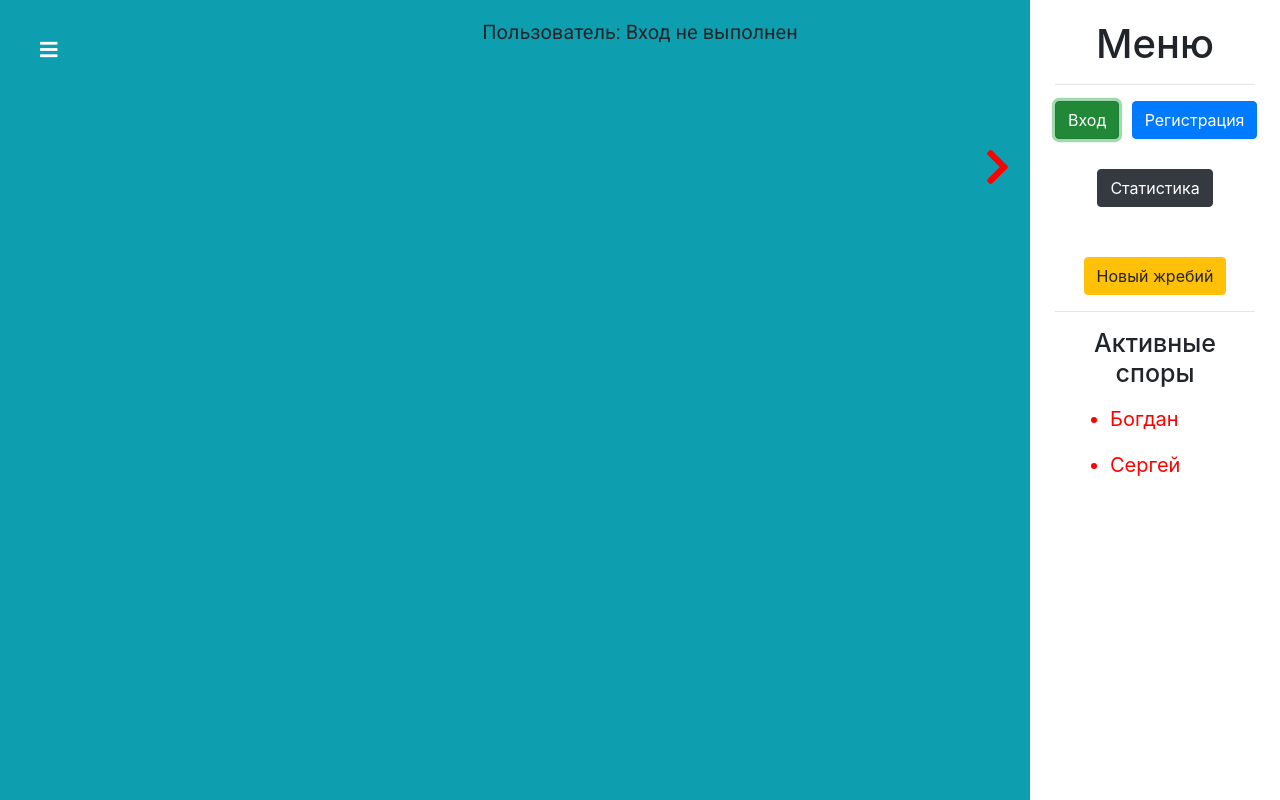
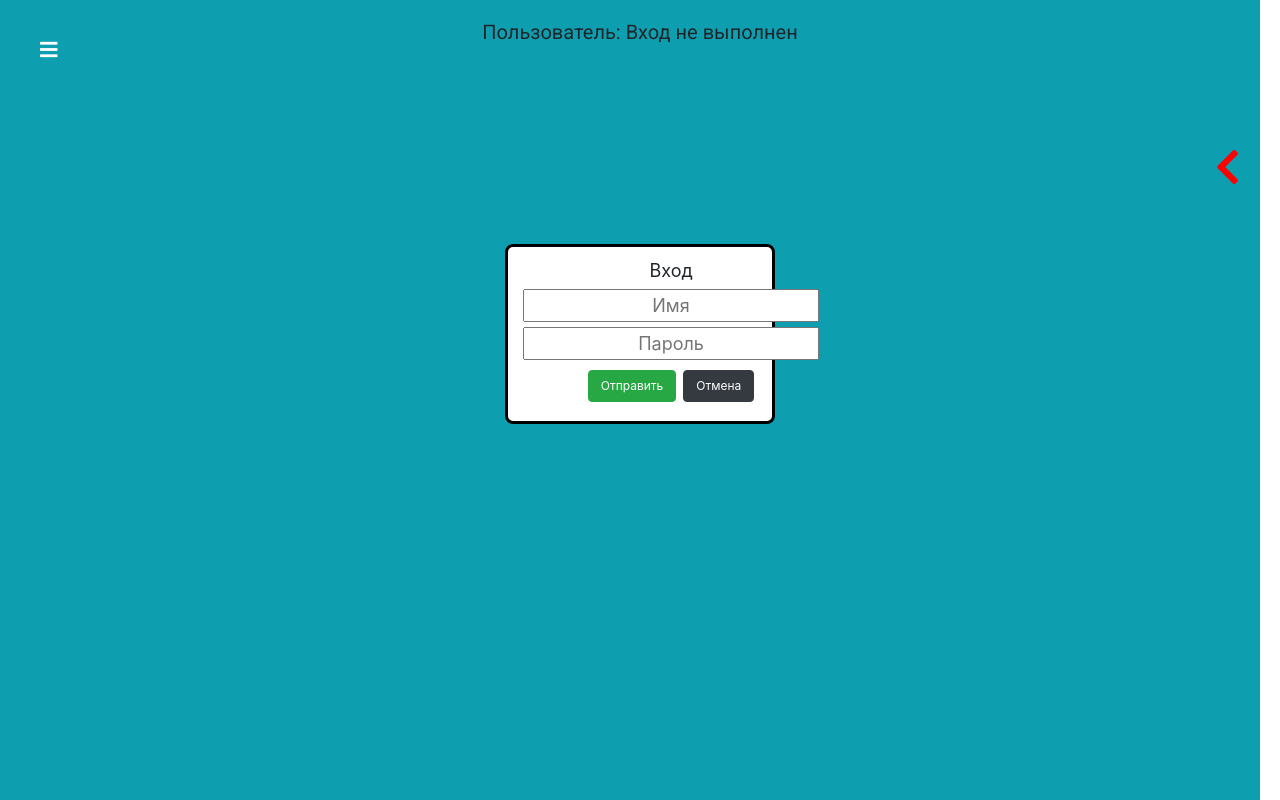
Before and after one commit to BogdanMarchukov/Ker_Geo, a React (Create React App) app: page /lot in a window 1280 px wide. Both pictures are taken after a click on the button "Вход". Built offline with nearby package versions, Linux system fonts and the light colour scheme.

Commit message:
21.12.2020

```diff
--- /dev/null
+++ b/src/page/Lot/ContextLot/ContextLot.js
@@ -0,0 +1,33 @@
+import React, {useContext} from 'react';
+import Axios from "axios";
+import {useMenu} from "../LotMenuToggle/ContextMenuToggle/ContextMenuToggle";
+
+const LotContext = React.createContext()
+
+export const useLot = () => useContext(LotContext)
+
+
+export const LotProvider = ({children}) => {
+    const {activeUser} = useMenu()
+    const newLot = async () => {
+
+        try {
+            const response = await Axios.post('https://geo-ker.firebaseio.com/lot/active.json', {activeUser})
+            localStorage.setItem('activeLot', response.data.name)
+        } catch (e) {
+            alert(e)
+        }
+    }
+
+
+    return (
+        <LotContext.Provider value={{
+            newLot
+        }}
+
+        >
+            {children}
+        </LotContext.Provider>
+    );
+
+};
--- /dev/null
+++ b/src/page/Lot/Login/Login.js
@@ -0,0 +1,53 @@
+import React from 'react';
+import {Button, Container} from "react-bootstrap";
+import classes from "./Login.module.css"
+import {useMenu} from "../LotMenuToggle/ContextMenuToggle/ContextMenuToggle";
+
+const Login = () => {
+    const {login} = useMenu()
+    const {openLogin} = useMenu()
+    const {loginNameInputHandler} = useMenu()
+    const {loginPasswordInputHandler} = useMenu()
+    const {LoginLoading} = useMenu()
+    const {loginCheck} = useMenu()
+
+    if (login === true) {
+        return (
+            <Container className={classes.window}>
+                <form>
+                    <label> {LoginLoading}
+                        <input
+                            onChange={loginNameInputHandler}
+                            placeholder='Имя'
+                        />
+                        <input
+                            onChange={loginPasswordInputHandler}
+                            placeholder='Пароль'
+                        />
+                        <div className={classes.btn}>
+                            <Button
+                                onClick={loginCheck}
+                                className={classes.btn1}
+                                variant='success'
+                            >
+                                Отправить
+                            </Button>
+
+                            <Button
+                                onClick={openLogin}
+                                variant='dark'
+                            >
+                                Отмена
+                            </Button>
+                        </div>
+                    </label>
+                </form>
+            </Container>
+        );
+    } else return null
+
+
+};
+
+
+export default Login;
--- /dev/null
+++ b/src/page/Lot/Login/Login.module.css
@@ -0,0 +1,34 @@
+.window {
+    margin-top: 200px;
+    width: 270px;
+    height: 180px;
+    background: white;
+    border: solid black;
+    border-radius: 8px;
+}
+
+.window label  {
+    text-align: center;
+    font-size: 18px;
+    margin: 10px auto;
+}
+
+.window input {
+    text-align: center;
+    margin-top: 5px;
+}
+
+.btn {
+    display: flex;
+    justify-content: center;
+    margin-top: 10px;
+
+}
+
+.btn button {
+    font-size: 12px;
+}
+
+.btn1 {
+    margin-right: 7px;
+}
--- a/src/page/Lot/Lot.js
+++ b/src/page/Lot/Lot.js
@@ -5,6 +5,8 @@ import Toggle from "./LotMenuToggle/Toggle/Toggle";
 import {MenuProvider} from "./LotMenuToggle/ContextMenuToggle/ContextMenuToggle";
 import RegistrationWindow from "./RegistrationWindow/RegistrationWindow";
 import Username from "./Username/Username";
+import Login from "./Login/Login";
+import {LotProvider} from "./ContextLot/ContextLot";
 
 
 const Lot = () => {
@@ -13,9 +15,13 @@ const Lot = () => {
         <div className={classes.lot}>
             <MenuProvider>
                 <Username/>
-                <LotMenuToggle/>
                 <Toggle/>
                 <RegistrationWindow/>
+                <Login/>
+
+                <LotProvider>
+                    <LotMenuToggle/>
+                </LotProvider>
             </MenuProvider>
         </div>
     );
--- a/src/page/Lot/LotMenuToggle/ContextMenuToggle/ContextMenuToggle.js
+++ b/src/page/Lot/LotMenuToggle/ContextMenuToggle/ContextMenuToggle.js
@@ -14,6 +14,11 @@ export const MenuProvider = ({children}) => {
     const [icon, setIcon] = useState("fas fa-chevron-right") // state toggle
     const [registration, setRegistration] = useState(false) // state Registration
     const [activeUser, setActiveUser] = useState('Вход не выполнен') // активный пользователь
+    const [login, setLogin] = useState(false) // окно Login
+    const [loginName, setLoginName] = useState('') // данные из input Login
+    const [loginPassword, setLoginPassword] = useState('') // данные из input Login
+    const [LoginLoading, setLoginLoading] = useState('Вход') // Загрузка данных
+
 
     // функция открытия/закрытия меню-жребий
     const toggle = () => setCls(prevState => {
@@ -27,9 +32,56 @@ export const MenuProvider = ({children}) => {
         }
     })
 
+    // открытие окна Login
+    const openLogin = () => {
+        if (registration === true) {
+            setRegistration(false)
+        }
+        toggle()
+        setLogin(prev => !prev)
+        setLoginLoading('Вход')
+    }
+
+    // запись в state loginName из input Login
+    const loginNameInputHandler = e => {
+        setLoginName(e.target.value)
+    }
+    // запись в state loginPassword из input Login
+    const loginPasswordInputHandler = e => {
+        setLoginPassword(e.target.value)
+    }
+
+
+
+    // Отправка и проверка логина и пароля
+    const loginCheck = async () => {
+        setLoginLoading('Загрузка...')
+        try {
+            const response = await Axios.get('https://geo-ker.firebaseio.com/lot/user.json')
+
+            for (let key in response.data) {
+                if (response.data[key].name === loginName && response.data[key].password === loginPassword) {
+                    localStorage.setItem('user', key)
+                    setLoginLoading('Вход')
+                    openLogin()
+                    return true
+                }else setLoginLoading('неверный пароль')
+            }
+        }
+        catch (e) {
+            alert(e)
+        }
+    }
+
 
     // Функция открытие/закрытия окна регистрации
-    const openReg = () => setRegistration(prevState => !prevState)
+    const openReg = () => {
+        if (login === true) {
+            setLogin(false)
+        }
+        toggle()
+        setRegistration(prevState => !prevState)
+    }
 
 
     // данные из input формы регистрации
@@ -62,7 +114,7 @@ export const MenuProvider = ({children}) => {
 
     }
 
-    // инициализация пользователя
+    // инициализация пользователя (авто Login)
     const initUser = async () => {
         let key = localStorage.getItem('user')
 
@@ -91,7 +143,13 @@ export const MenuProvider = ({children}) => {
             inputNameHandler,
             inputPasswordHandler,
             activeUser,
-            initUser
+            initUser,
+            login,
+            openLogin,
+            loginNameInputHandler,
+            loginPasswordInputHandler,
+            LoginLoading,
+            loginCheck
 
         }}>
             {children}
--- a/src/page/Lot/LotMenuToggle/CreateNewLot/CreateNewLot.js
+++ b/src/page/Lot/LotMenuToggle/CreateNewLot/CreateNewLot.js
@@ -1,11 +1,17 @@
 import React from 'react';
 import {Button, Container} from "react-bootstrap";
 import classes from "./CreateNewLot.module.css"
+import {useLot} from "../../ContextLot/ContextLot";
+
+
 
 const CreateNewLot = () => {
+    const {newLot} = useLot()
+
     return (
         <Container className={classes.content}>
             <Button
+                onClick={newLot}
                 variant='warning'
             >
                 Новый жребий
--- a/src/page/Lot/LotMenuToggle/Registration/Registration.js
+++ b/src/page/Lot/LotMenuToggle/Registration/Registration.js
@@ -4,10 +4,12 @@ import {useMenu} from "../ContextMenuToggle/ContextMenuToggle";
 
 const Registration = () => {
     const {openReg} = useMenu()
+    const {openLogin} = useMenu()
     return (
         <Row>
             <Col xs={4}>
                 <Button
+                    onClick={openLogin}
                     variant='success'
                 >
                     Вход
```
Also changed, not shown: src/page/Lot/Entrance/Entrance.js (deleted), src/page/Lot/Entrance/Entrance.module.css (deleted), 1 other file (tests, documents, lock files or other folders).
